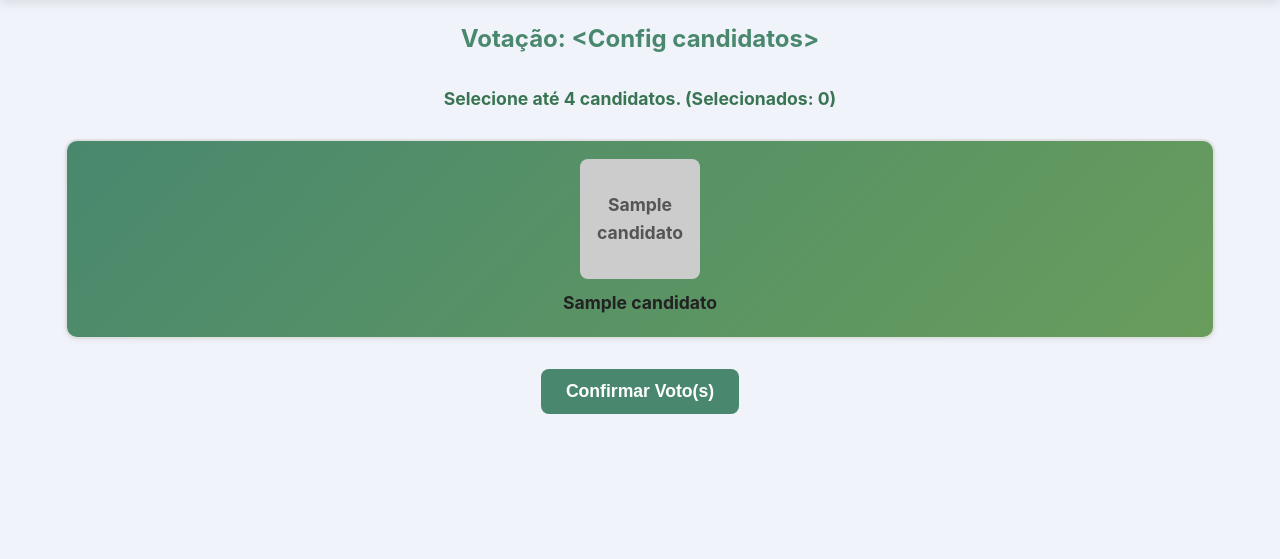
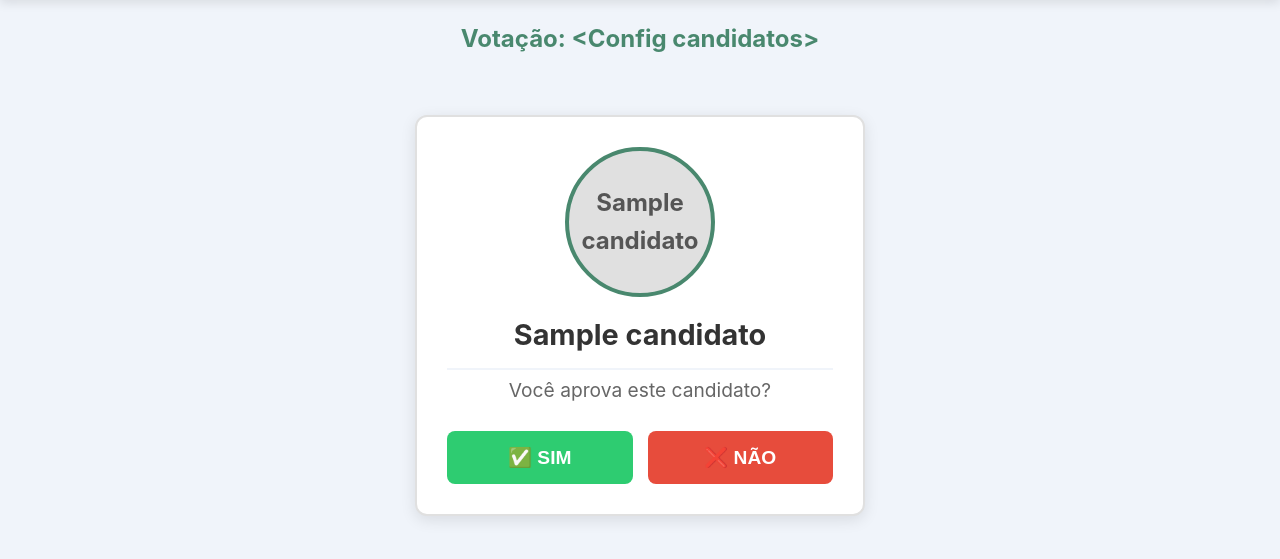
Before and after one commit to mizaflix/Sistema-de-Votacao, a Flask app: template templates/index.html in a window 1280 px wide. Shown: the part 64-623 px from the top of the page. Run offline with Flask 3, Linux system fonts and the light colour scheme; data comes from the database, SQL or seed files in the repository; both versions use the stored data as it was after the commit; tables that the repository leaves empty hold one stand-in row (values such as "Sample post"); the template is opened without the code that fills it: values that come from a table or form of the project are taken from there, most other values are stand-ins (such as "Sample title", 1, 10 or a date in 2020).

Commit message:
Atualizações para nova eleição

```diff
--- a/app.py
+++ b/app.py
@@ -521,8 +521,6 @@ def admin_update_config():
         # --- Atualiza candidatos ---
         if 'candidatos_text' in dados:
             nomes_novos = [c.strip() for c in dados['candidatos_text'].split(',') if c.strip()]
-            if not any(n.lower() == "voto nulo" for n in nomes_novos):
-                nomes_novos.append("Voto Nulo")
 
             # Turno alvo para esta lista de candidatos
             turno_alvo = dados.get('turno_for_candidates') or config['turno_atual']
--- a/static/style.css
+++ b/static/style.css
@@ -107,11 +107,6 @@ header h1 {
 /* === PÁGINA DE VOTAÇÃO (INDEX) === */
 .grid {
     display: grid;
-    /* CSS Grid responsivo:
-    - Tenta criar colunas de 190px.
-    - Se não couber, quebra a linha.
-    - 'auto-fit' vs 'auto-fill': 'auto-fit' expande os itens.
-    */
     grid-template-columns: repeat(auto-fit, minmax(180px, 1fr));
     gap: 20px;
     padding: 10px;
@@ -177,7 +172,6 @@ header h1 {
     transform: scale(1.05);
     background-color: #f0f9f5;
 }
-/* Ícone de confirmação (✔️) visível para quem tem dificuldade de cor */
 .card.selecionado::after {
   content: "✔ VOTO SELECIONADO";
   position: absolute;
@@ -199,7 +193,6 @@ header h1 {
     background-color: #fdf5f5;
 }
 
-
 #confirmar {
     margin-top: 20px;
     padding: 12px 25px;
@@ -213,9 +206,81 @@ header h1 {
     text-align: center;
 }
 
+/* === MODO CHAPA ÚNICA (PLEBISCITO) === */
+.candidato-unico-card {
+    background: white;
+    padding: 30px;
+    border-radius: 12px;
+    box-shadow: 0 4px 15px rgba(0,0,0,0.1);
+    max-width: 450px;
+    margin: 20px auto;
+    text-align: center;
+    border: 2px solid #e0e0e0;
+}
+
+.foto-candidato-unico {
+    width: 150px;
+    height: 150px;
+    object-fit: cover;
+    border-radius: 50%;
+    border: 4px solid #49886e;
+    margin-bottom: 15px;
+}
+
+.foto-padrao-unica {
+    width: 150px;
+    height: 150px;
+    border-radius: 50%;
+    background: #e0e0e0;
+    display: flex;
+    justify-content: center;
+    align-items: center;
+    color: #555;
+    font-size: 1.5em;
+    font-weight: bold;
+    margin: 0 auto 15px auto;
+    border: 4px solid #49886e;
+}
+
+.nome-candidato-unico {
+    color: #333;
+    font-size: 1.8em;
+    margin-bottom: 5px;
+}
+
+.pergunta-plebiscito {
+    color: #666;
+    font-size: 1.2em;
+    margin-bottom: 25px;
+}
+
+.botoes-plebiscito {
+    display: flex;
+    gap: 15px;
+    justify-content: center;
+}
+
+.btn-sim, .btn-nao {
+    flex: 1;
+    padding: 15px;
+    font-size: 1.2em;
+    border: none;
+    border-radius: 8px;
+    color: white;
+    cursor: pointer;
+    transition: transform 0.2s, opacity 0.2s;
+    font-weight: bold;
+}
+
+.btn-sim { background-color: #2ecc71; }
+.btn-sim:hover { background-color: #27ae60; transform: scale(1.05); }
+
+.btn-nao { background-color: #e74c3c; }
+.btn-nao:hover { background-color: #c0392b; transform: scale(1.05); }
+/* ===================================== */
+
 /* === PÁGINA ADMIN === */
 
-/* Resumo (Stats) */
 .stats {
     display: grid;
     grid-template-columns: repeat(auto-fit, minmax(200px, 1fr));
@@ -238,15 +303,13 @@ header h1 {
     color: #333;
 }
 
-/* Tabela de Resultados e Eleitores */
-/* Torna a tabela rolável em ecrãs pequenos */
 #tabelaResultados, #tabelaEleitores {
     width: 100%;
-    min-width: 600px; /* Força a rolagem horizontal se for menor que 600px */
+    min-width: 600px;
     border-collapse: collapse;
     text-align: center;
 }
-/* Container que permite a rolagem */
+
 #chart-container, #listaEleitoresContainer {
     overflow-x: auto;
     margin-top: 20px;
@@ -263,12 +326,10 @@ td {
 }
 tr:nth-child(even) { background-color: #f8f9fc; }
 
-/* Gráfico */
 #chart-container {
     padding: 15px 0;
 }
 
-/* Configurações */
 .config-container {
     position: relative;
 }
@@ -318,7 +379,6 @@ textarea, input[type="text"], input[type="tel"], select {
     border: 1px solid #ccc;
     background: #fafafa;
     font-size: 1em;
-    /* Importante para inputs em mobile não quebrarem o layout */
     box-sizing: border-box;
 }
 
@@ -331,14 +391,13 @@ textarea, input[type="text"], input[type="tel"], select {
 
 .botoes-config, .botoes-eleitores {
     display: flex;
-    flex-wrap: wrap; /* Quebra a linha em ecrãs pequenos */
+    flex-wrap: wrap;
     gap: 10px;
 }
 .botoes-config button, .botoes-eleitores button {
-    flex: 1 1 200px; /* Cresce, encolhe, base de 200px */
+    flex: 1 1 200px;
 }
 
-/* Painel de Eleitores */
 .admin-eleitores {
     margin-top: 25px;
     background: #f8f9fa;
@@ -376,7 +435,6 @@ textarea, input[type="text"], input[type="tel"], select {
 .btn-editar:hover { background: #0056b3; }
 .btn-excluir { background: #d9534f; }
 .btn-excluir:hover { background: #c13e3a; }
-
 
 /* === MODAL E TOAST (Feedback) === */
 .modal-overlay {
@@ -445,7 +503,6 @@ textarea, input[type="text"], input[type="tel"], select {
     section { padding: 15px; }
 
     .grid {
-        /* Em tablets, 3 colunas no máximo */
         grid-template-columns: repeat(auto-fit, minmax(160px, 1fr));
         gap: 15px;
     }
@@ -463,7 +520,6 @@ textarea, input[type="text"], input[type="tel"], select {
     }
 
     .grid {
-        /* Em telemóveis, 2 colunas */
         grid-template-columns: repeat(2, 1fr);
         gap: 10px;
     }
@@ -480,7 +536,6 @@ textarea, input[type="text"], input[type="tel"], select {
     }
 
     .stats {
-        /* Em telemóveis, 2 colunas */
         grid-template-columns: 1fr 1fr;
     }
 
@@ -496,4 +551,12 @@ textarea, input[type="text"], input[type="tel"], select {
         width: 100%;
         margin: 8px 0;
     }
+
+    /* Chapa Única em ecrãs pequenos */
+    .botoes-plebiscito {
+        flex-direction: column;
+    }
+    .candidato-unico-card {
+        padding: 20px;
+    }
 }
--- a/templates/index.html
+++ b/templates/index.html
@@ -44,26 +44,45 @@
         <h2 id="titulo-turno">Votação: {{ turno_atual }}</h2>
         <p id="contador">Selecione até 4 candidatos. (Selecionados: <span id="numSelecionados">0</span>)</p>
 
-        <!-- Grelha de Candidatos -->
+        <!-- Grelha de Candidatos / Plebiscito -->
         <div class="grid" id="gridCandidatos">
 
-            <!-- Os candidatos são renderizados pelo Flask -->
+            {% if candidatos|length == 1 %}
+                <!-- === MODO CHAPA ÚNICA (SIM OU NÃO) === -->
+                {% set candidato = candidatos[0] %}
+                <div class="candidato-unico-card">
+                    {% if candidato.foto %}
+                        <img src="{{ url_for('static', filename=candidato.foto) }}"
+                             alt="Foto de {{ candidato.nome }}"
+                             class="foto-candidato-unico"
+                             onerror="this.onerror=null; this.src='{{ logo_fallback }}';">
+                    {% else %}
+                        <div class="foto-padrao-unica">
+                            <span>{{ candidato.nome }}</span>
+                        </div>
+                    {% endif %}
+
+                    <h2 class="nome-candidato-unico">{{ candidato.nome }}</h2>
+                    <p class="pergunta-plebiscito">Você aprova este candidato?</p>
+
+                    <div class="botoes-plebiscito">
+                        <button class="btn-sim" onclick="votarPlebiscito('{{ candidato.nome }}')">✅ SIM</button>
+                        <button class="btn-nao" onclick="votarPlebiscito('Não')">❌ NÃO</button>
+                    </div>
+                </div>
+            {% else %}
+                <!-- === MODO NORMAL (MÚLTIPLOS CANDIDATOS) === -->
                 {% for candidato in candidatos %}
                 <div class="card {% if candidato.nome.lower() == 'voto nulo' %}card-nulo{% endif %}"
                      data-nome="{{ candidato.nome }}"
-                 tabindex="0"> <!-- tabindex para acessibilidade -->
+                     tabindex="0">
 
-                <!--
-                Verifica se 'candidato.foto' existe. Se não (como no Voto Nulo),
-                mostra um 'div' padrão em vez de um 'img' quebrado.
-                -->
                     {% if candidato.foto %}
                         <img src="{{ url_for('static', filename=candidato.foto) }}"
                              alt="Foto de {{ candidato.nome }}"
                              class="foto-candidato"
-                         onerror="this.onerror=null; this.src='{{ url_for('static', filename='logo.png') }}';"> <!-- Fallback caso a foto não carregue -->
+                             onerror="this.onerror=null; this.src='{{ logo_fallback }}';">
                     {% else %}
-                    <!-- Avatar Padrão para 'Voto Nulo' ou quem não tem foto -->
                         <div class="foto-padrao">
                             <span>{{ candidato.nome }}</span>
                         </div>
@@ -72,6 +91,7 @@
                     <div class="nome-candidato">{{ candidato.nome }}</div>
                 </div>
                 {% endfor %}
+            {% endif %}
 
         </div>
 
@@ -79,7 +99,7 @@
     </main>
 </div>
 
-<!-- Modal de Confirmação (igual ao do admin.html) -->
+<!-- Modal de Confirmação -->
 <div class="modal-overlay" id="modalConfirmacao">
     <div class="modal">
         <h2>Confirmar Votos</h2>
@@ -90,7 +110,7 @@
     </div>
 </div>
 
-<!-- Toast (igual ao do admin.html) -->
+<!-- Toast -->
 <div class="toast" id="toast"></div>
 
 
@@ -101,6 +121,7 @@ document.addEventListener("DOMContentLoaded", function() {
     const gridCandidatos = document.getElementById('gridCandidatos');
     const btnConfirmar = document.getElementById('confirmar');
     const spanSelecionados = document.getElementById('numSelecionados');
+    const contadorTexto = document.getElementById('contador');
 
     const modalConfirmacao = document.getElementById('modalConfirmacao');
     const listaVotosConfirmar = document.getElementById('listaVotosConfirmar');
@@ -108,92 +129,78 @@ document.addEventListener("DOMContentLoaded", function() {
     const btnCancelarFinal = document.getElementById('btnCancelarFinal');
 
     let selecionados = [];
-    const MAX_VOTOS = 4; // Ajustado de 6 para 4
-    const NOME_VOTO_NULO = "Voto Nulo"; // Garante que o nome é consistente
+    const MAX_VOTOS = 4;
+    const NOME_VOTO_NULO = "Voto Nulo";
 
-    // --- LÓGICA DE VOTAÇÃO ---
+    // --- LÓGICA DE DETEÇÃO CHAPA ÚNICA ---
+    const ehChapaUnica = document.querySelector('.candidato-unico-card');
+    if (ehChapaUnica) {
+        // Oculta contador e botão confirmar genérico se for chapa única
+        contadorTexto.style.display = 'none';
+        btnConfirmar.style.display = 'none';
+        gridCandidatos.style.display = 'block'; // Tira o grid para centralizar o card único
+    }
 
-    // Event listener para cliques nos cards
+    // --- LÓGICA DO VOTO CHAPA ÚNICA (PLEBISCITO) ---
+    window.votarPlebiscito = function(escolha) {
+        selecionados = [escolha];
+        listaVotosConfirmar.innerHTML = "<strong>Voto selecionado:</strong><br>" + escolha;
+        modalConfirmacao.style.display = 'flex';
+    };
+
+    // --- LÓGICA DE VOTAÇÃO NORMAL ---
     gridCandidatos.addEventListener('click', (e) => {
         const card = e.target.closest('.card');
-        if (card) {
+        if (card) selecionarCard(card);
+    });
+
+    gridCandidatos.addEventListener('keydown', (e) => {
+        const card = e.target.closest('.card');
+        if (card && (e.key === 'Enter' || e.key === ' ')) {
+            e.preventDefault();
             selecionarCard(card);
         }
     });
 
-    // Event listener para navegação por teclado (Acessibilidade)
-    gridCandidatos.addEventListener('keydown', (e) => {
-        const card = e.target.closest('.card');
-        if (card && (e.key === 'Enter' || e.key === ' ')) {
-            e.preventDefault(); // Impede a página de rolar com a barra de espaço
-            selecionarCard(card);
-        }
-    });
-
-    // ==========================================================
-    // LÓGICA DO VOTO NULO
-    // ==========================================================
     function selecionarCard(card) {
         const nome = card.dataset.nome;
         const index = selecionados.indexOf(nome);
         const ehNulo = nome.toLowerCase() === NOME_VOTO_NULO.toLowerCase();
 
         if (index > -1) {
-            // Já estava selecionado -> Desselecionar
             selecionados.splice(index, 1);
             card.classList.remove('selecionado');
         } else {
-            // Não estava selecionado -> Tentar selecionar
-
             if (ehNulo) {
-                // Se clicou no Voto Nulo:
-                // 1. Desmarca todos os outros
                 document.querySelectorAll('.card.selecionado').forEach(c => {
                     c.classList.remove('selecionado');
                 });
-                // 2. Limpa a lista
-                selecionados = [];
-                // 3. Adiciona apenas o Voto Nulo
-                selecionados.push(nome);
+                selecionados = [nome];
                 card.classList.add('selecionado');
 
             } else if (selecionados.includes(NOME_VOTO_NULO)) {
-                // Se o Voto Nulo estava selecionado e clicou noutro:
-                // 1. Remove o Voto Nulo da lista
                 selecionados = [];
-                // 2. Desmarca o card do Voto Nulo
                 const cardNulo = document.querySelector('.card-nulo');
-                if (cardNulo) {
-                    cardNulo.classList.remove('selecionado');
-                }
-                // 3. Adiciona o candidato clicado
+                if (cardNulo) cardNulo.classList.remove('selecionado');
+
                 selecionados.push(nome);
                 card.classList.add('selecionado');
 
             } else if (selecionados.length < MAX_VOTOS) {
-                // Caso normal (nem é nulo, nem nulo estava selecionado)
-                // Adiciona se houver espaço
                 selecionados.push(nome);
                 card.classList.add('selecionado');
             } else {
-                // Limite atingido
                 mostrarToast(`Só pode selecionar até ${MAX_VOTOS} candidatos.`, 'erro');
             }
         }
-
-        // Atualiza a contagem
         spanSelecionados.textContent = selecionados.length;
     }
 
-
-    // Botão Confirmar (abre o modal)
     btnConfirmar.addEventListener('click', () => {
         if (selecionados.length === 0) {
             mostrarToast("Deve selecionar pelo menos 1 candidato.", 'erro');
             return;
         }
-
-        // Preenche o modal com os votos
         listaVotosConfirmar.innerHTML = "<strong>Votos selecionados:</strong><br>" + selecionados.join(', ');
         modalConfirmacao.style.display = 'flex';
     });
@@ -217,9 +224,7 @@ document.addEventListener("DOMContentLoaded", function() {
             const dados = await resposta.json();
 
             if (resposta.ok) {
-                // Sucesso!
                 modalConfirmacao.style.display = 'none';
-                // Mostra mensagem de sucesso e redireciona
                 votacaoContainer.innerHTML = `
                     <div style="text-align: center; padding-top: 50px;">
                         <h1 style='color:#49886e; margin-top: 40px;'>Obrigado!</h1>
@@ -227,13 +232,11 @@ document.addEventListener("DOMContentLoaded", function() {
                         <p>A redirecionar para a tela inicial...</p>
                     </div>
                 `;
-                // Redireciona de volta para a tela de login
                 setTimeout(() => {
-                    window.location.href = '/login-codigo'; // Atualizado para a nova rota de login por código
-                }, 4000); // 4 segundos
+                    window.location.href = '/cpf';
+                }, 4000);
 
             } else {
-                // Erro (Ex: sessão expirou, votou entretanto)
                 mostrarToast(dados.mensagem || "Erro ao submeter.", 'erro');
                 btnConfirmarFinal.disabled = false;
                 btnConfirmarFinal.textContent = "Sim, Confirmar";
@@ -249,11 +252,10 @@ document.addEventListener("DOMContentLoaded", function() {
         }
     });
 
-    // Função de Toast (para mostrar mensagens)
     function mostrarToast(mensagem, tipo = 'info') {
         const toast = document.getElementById('toast');
         toast.textContent = mensagem;
-        toast.className = 'toast mostrar ' + tipo; // Adiciona tipo (sucesso, erro, info)
+        toast.className = 'toast mostrar ' + tipo;
         setTimeout(() => {
             toast.className = toast.className.replace('mostrar', '');
         }, 3000);
```
Also changed, not shown: templates/admin.html (+61 -8 lines), instance/votacao_local.db. Lines whose indentation alone changed are shown as unchanged.
